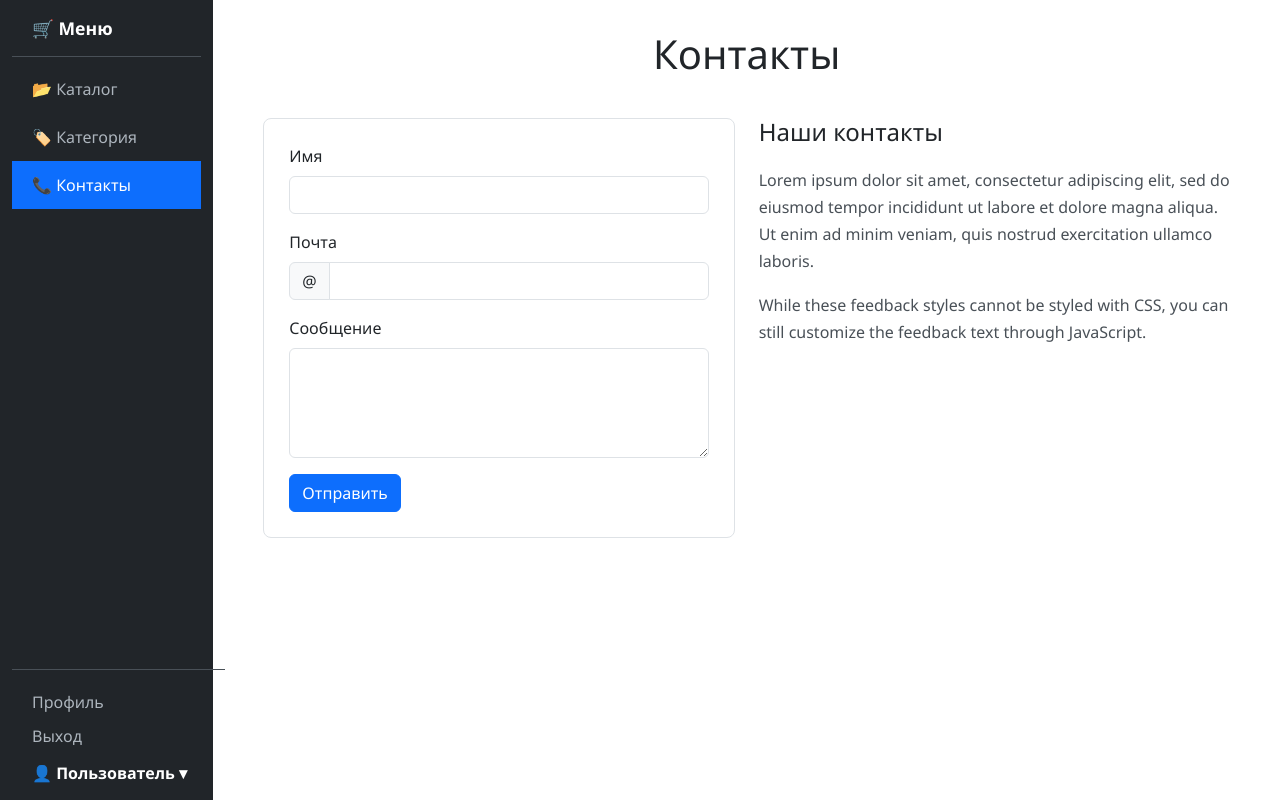
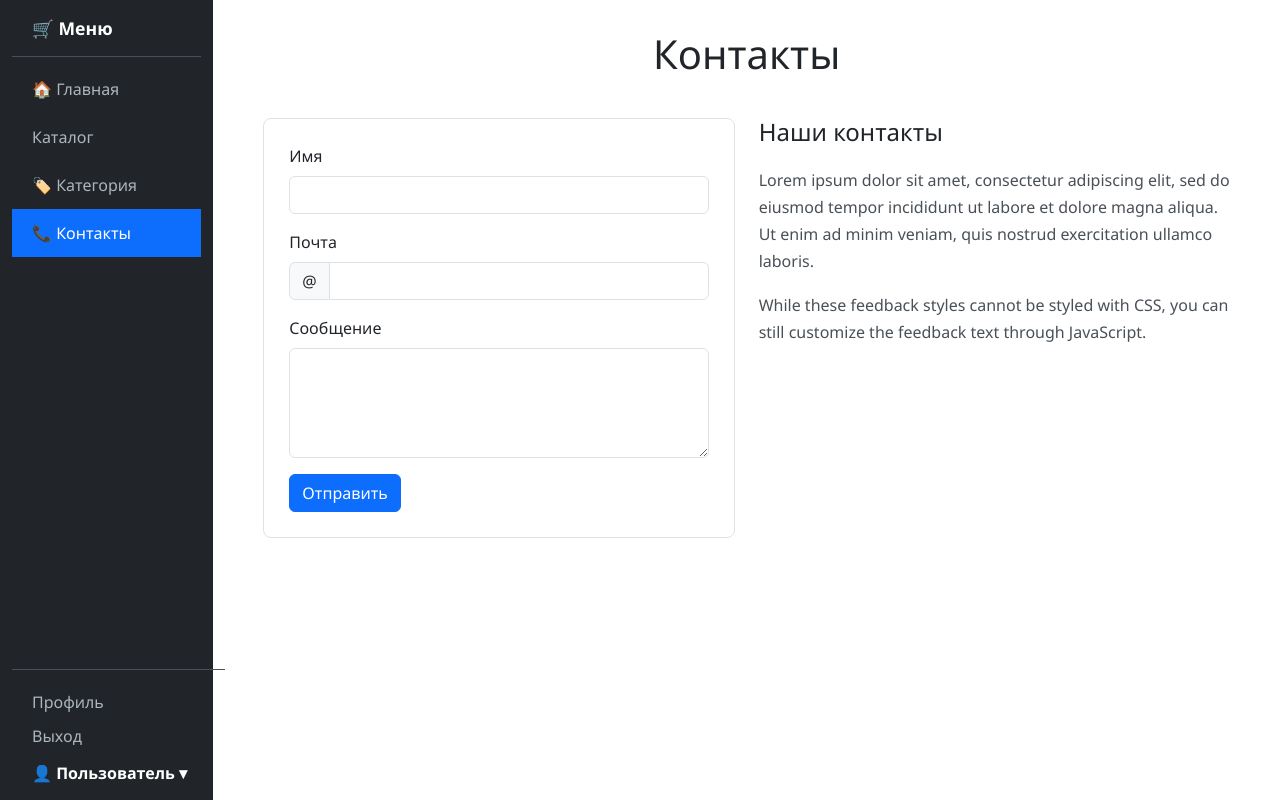
Before and after one commit to Zheka1997h/Web_Shop_1, a Python web app: template templates/contacts.html in a window 1280 px wide. Run offline with Jinja, Linux system fonts and the light colour scheme; the template is opened without the code that fills it, so the values that code supplies are empty.

Commit message:
develop_home_work_1_3

```diff
--- a/templates/404.html
+++ b/templates/404.html
@@ -1,4 +1,3 @@
-
 <!DOCTYPE html>
 <html lang="ru">
 <head>
--- a/templates/500.html
+++ b/templates/500.html
@@ -1,4 +1,3 @@
-
 <!DOCTYPE html>
 <html lang="ru">
 <head>
--- a/templates/catalog.html
+++ b/templates/catalog.html
@@ -1,4 +1,3 @@
-
 <!DOCTYPE html>
 <html lang="ru">
 <head>
@@ -30,6 +29,7 @@
             <nav class="col-md-2 sidebar position-relative">
                 <div class="menu-title">🛒 Меню</div>
                 <ul class="nav flex-column mt-2">
+                    <li class="nav-item"><a class="nav-link" href="/">🏠 Главная</a></li>
                     <li class="nav-item"><a class="nav-link active" href="/catalog/">📂 Каталог</a></li>
                     <li class="nav-item"><a class="nav-link" href="/category/">🏷️ Категория</a></li>
                     <li class="nav-item"><a class="nav-link" href="/contacts/">📞 Контакты</a></li>
--- a/templates/category.html
+++ b/templates/category.html
@@ -1,4 +1,3 @@
-
 <!DOCTYPE html>
 <html lang="ru">
 <head>
@@ -32,6 +31,7 @@
             <nav class="col-md-2 sidebar position-relative">
                 <div class="menu-title">🛒 Меню</div>
                 <ul class="nav flex-column mt-2">
+                    <li class="nav-item"><a class="nav-link" href="/">🏠 Главная</a></li>
                     <li class="nav-item"><a class="nav-link" href="/catalog/">📂 Каталог</a></li>
                     <li class="nav-item"><a class="nav-link active" href="/category/">🏷️ Категория</a></li>
                     <li class="nav-item"><a class="nav-link" href="/contacts/">📞 Контакты</a></li>
@@ -46,7 +46,6 @@
             <main class="col-md-10 content">
                 <h1 class="page-title">Категория: Электроника</h1>
                 <div class="row g-4">
-                    <!-- Карточка товара 1 -->
                     <div class="col-md-4">
                         <div class="product-card">
                             <div class="product-header">Смартфон X</div>
@@ -55,7 +54,6 @@
                             <div class="product-footer"><button class="btn btn-outline-primary w-100">Купить</button></div>
                         </div>
                     </div>
-                    <!-- Карточка товара 2 -->
                     <div class="col-md-4">
                         <div class="product-card">
                             <div class="product-header">Ноутбук Pro</div>
@@ -64,7 +62,6 @@
                             <div class="product-footer"><button class="btn btn-outline-primary w-100">Купить</button></div>
                         </div>
                     </div>
-                    <!-- Карточка товара 3 -->
                     <div class="col-md-4">
                         <div class="product-card">
                             <div class="product-header">Планшет Mini</div>
--- a/templates/contacts.html
+++ b/templates/contacts.html
@@ -1,4 +1,3 @@
-
 <!DOCTYPE html>
 <html lang="ru">
 <head>
@@ -29,7 +28,8 @@
             <nav class="col-md-2 sidebar position-relative">
                 <div class="menu-title">🛒 Меню</div>
                 <ul class="nav flex-column mt-2">
-                    <li class="nav-item"><a class="nav-link" href="/catalog/">📂 Каталог</a></li>
+                    <li class="nav-item"><a class="nav-link" href="/">🏠 Главная</a></li>
+                    <li class="nav-item"><a class="nav-link" href="/catalog/"> Каталог</a></li>
                     <li class="nav-item"><a class="nav-link" href="/category/">🏷️ Категория</a></li>
                     <li class="nav-item"><a class="nav-link active" href="/contacts/">📞 Контакты</a></li>
                 </ul>
```
